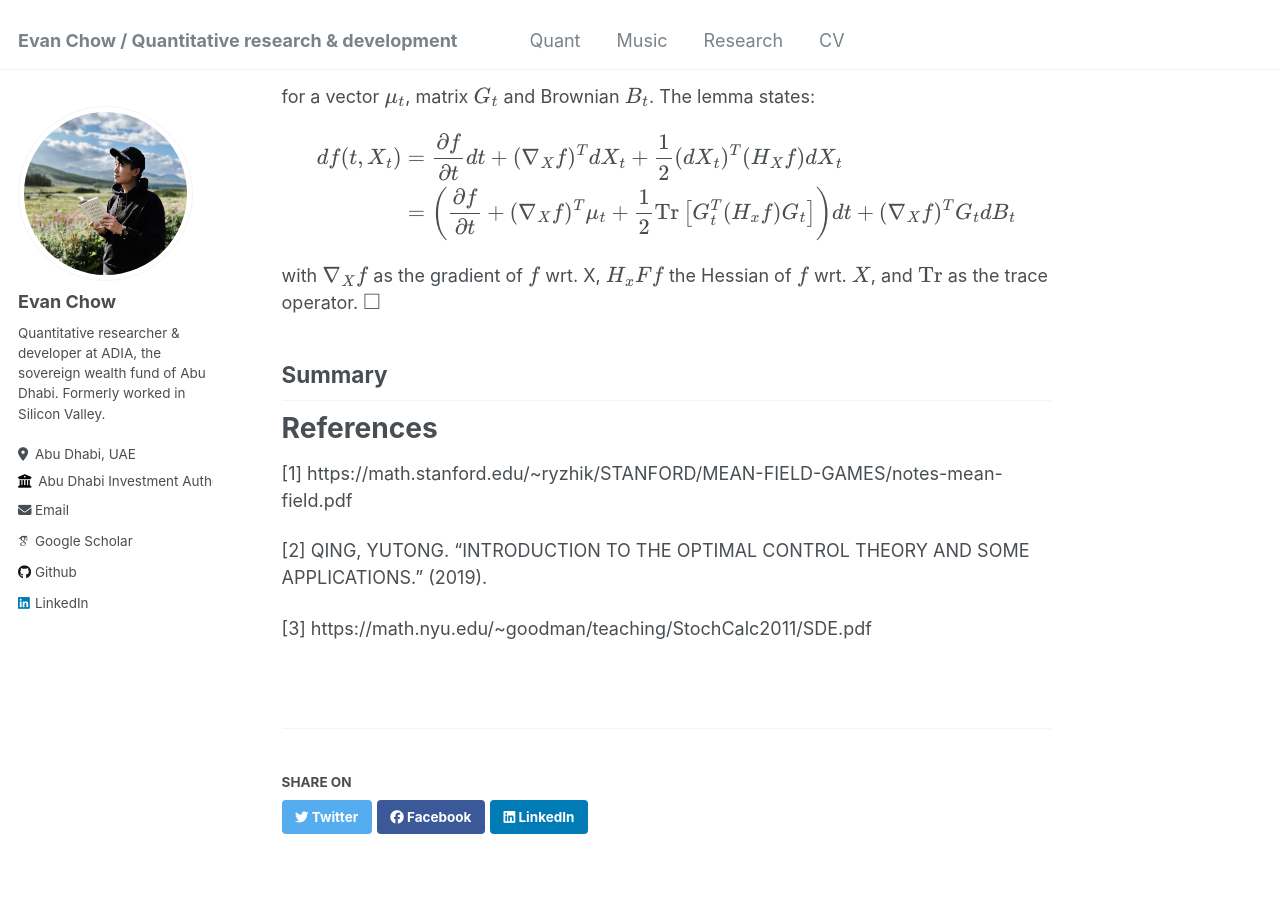
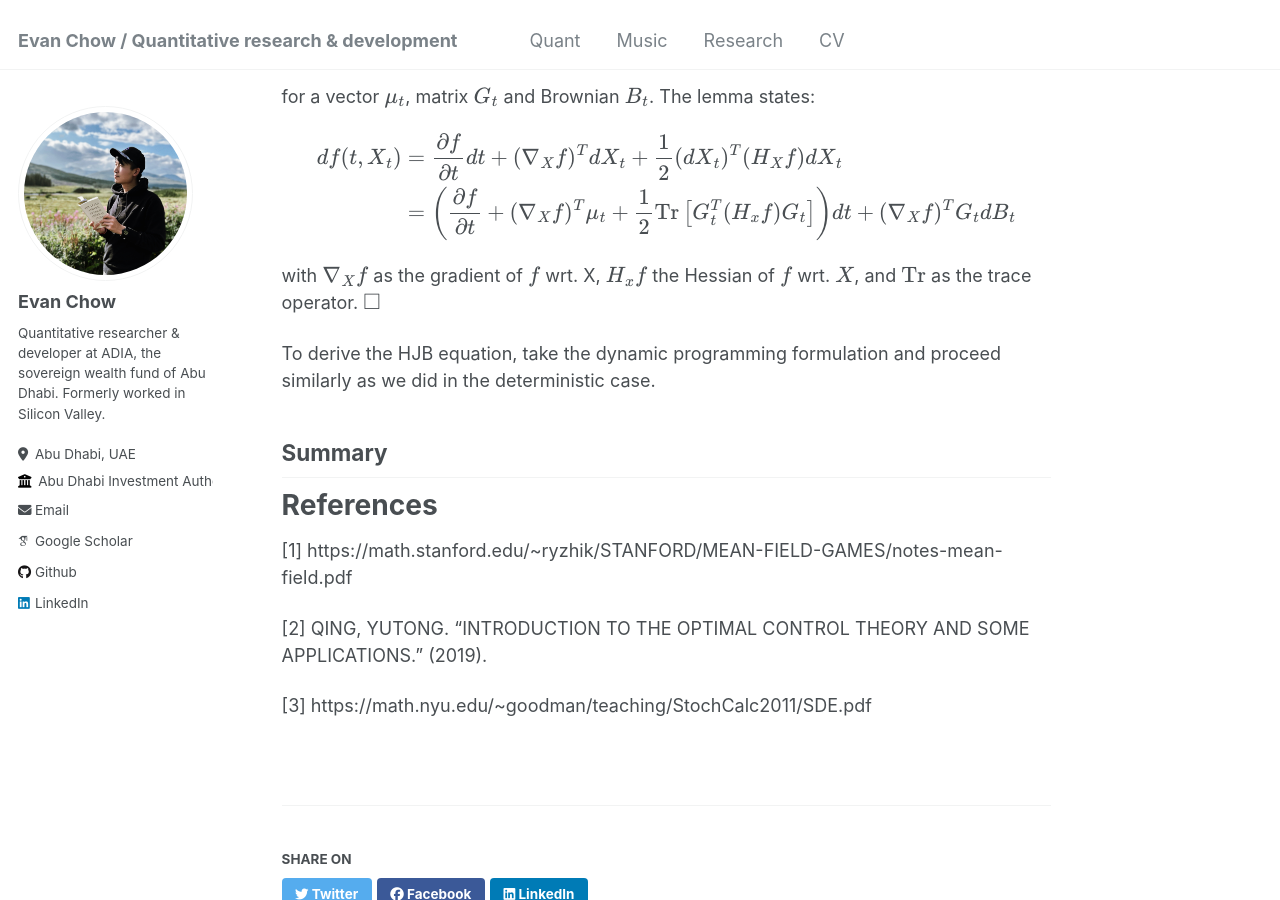
Before and after one commit to evnchw/evnchw.github.io, a Jekyll site: the page built from _quant/refresher_hjb.md, in a window 1280 px wide and 900 px high, scrolled down 6800 px. Built offline with Jekyll 4.4.1, drawn with Linux system fonts in a browser that asks for light colours; some web fonts are replaced; some of the changed text lies outside the part shown.

Commit message:
update typo

```diff
--- a/_quant/refresher_hjb.md
+++ b/_quant/refresher_hjb.md
@@ -50,7 +50,7 @@
 
 ### The value function
 
-Define $$u(x_t,t)$$ as the *value function*, aka, the optimal (best-achievable) cost starting from a particular time $$t$$ and a particular state $$x_t$ [+].
+Define $$u(x_t,t)$$ as the *value function*, aka, the optimal (best-achievable) cost starting from a particular time $$t$$ and a particular state $$x_t$$ [+].
 
 $$
 \begin{align}
@@ -204,7 +204,7 @@
 
 ### The HJB equation
 
-Here we proceed in a similar way as in the deterministic case, except that instead of the chain rule, we need to use Ito's Lemma, and specifically for our state dynamics which is a multivariate drift-diffusion process. Copied from verbatim from [Wikipedia]((https://en.wikipedia.org/wiki/It%C3%B4%27s_lemma)):
+Here we proceed in a similar way as in the deterministic case, except that instead of the chain rule, we need to use Ito's Lemma, and specifically for our state dynamics which is a multivariate drift-diffusion process. Copied from verbatim from [Wikipedia](https://en.wikipedia.org/wiki/It%C3%B4%27s_lemma):
 
 <p style="text-align: center; font-weight: bold; font-family: Serif">Itô's lemma for a multivariate drift-diffusion process</p>
 
@@ -225,7 +225,9 @@
 \end{align}
 $$
 
-with $$\nabla_X f$$ as the gradient of $$f$$ wrt. X, $$H_xFf$$ the Hessian of $$f$$ wrt. $$X$$, and $$\text{Tr}$$ as the trace operator. $$\square$$
+with $$\nabla_X f$$ as the gradient of $$f$$ wrt. X, $$H_x f$$ the Hessian of $$f$$ wrt. $$X$$, and $$\text{Tr}$$ as the trace operator. $$\square$$
+
+To derive the HJB equation, take the dynamic programming formulation and proceed similarly as we did in the deterministic case.
 
 ## Summary
 
```
